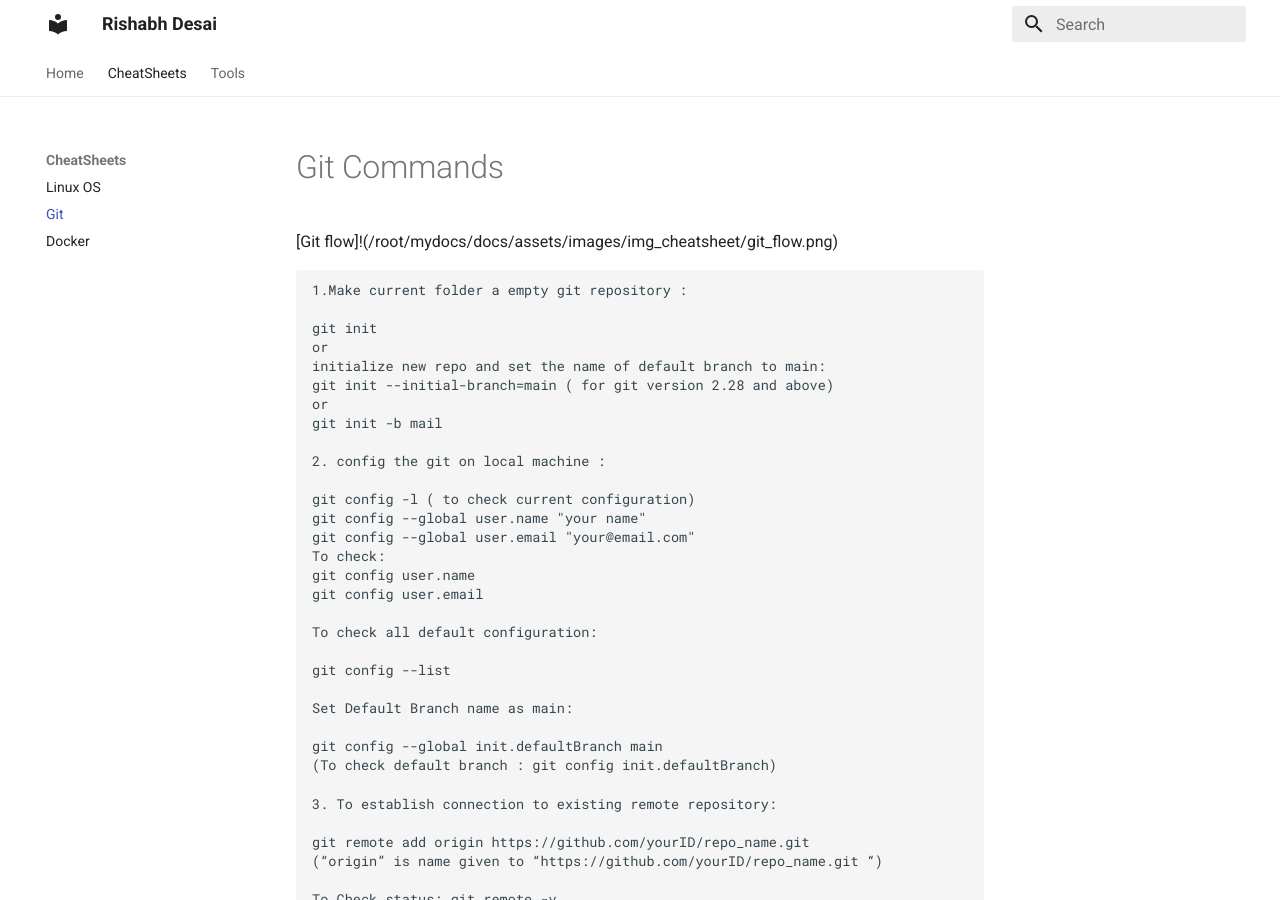
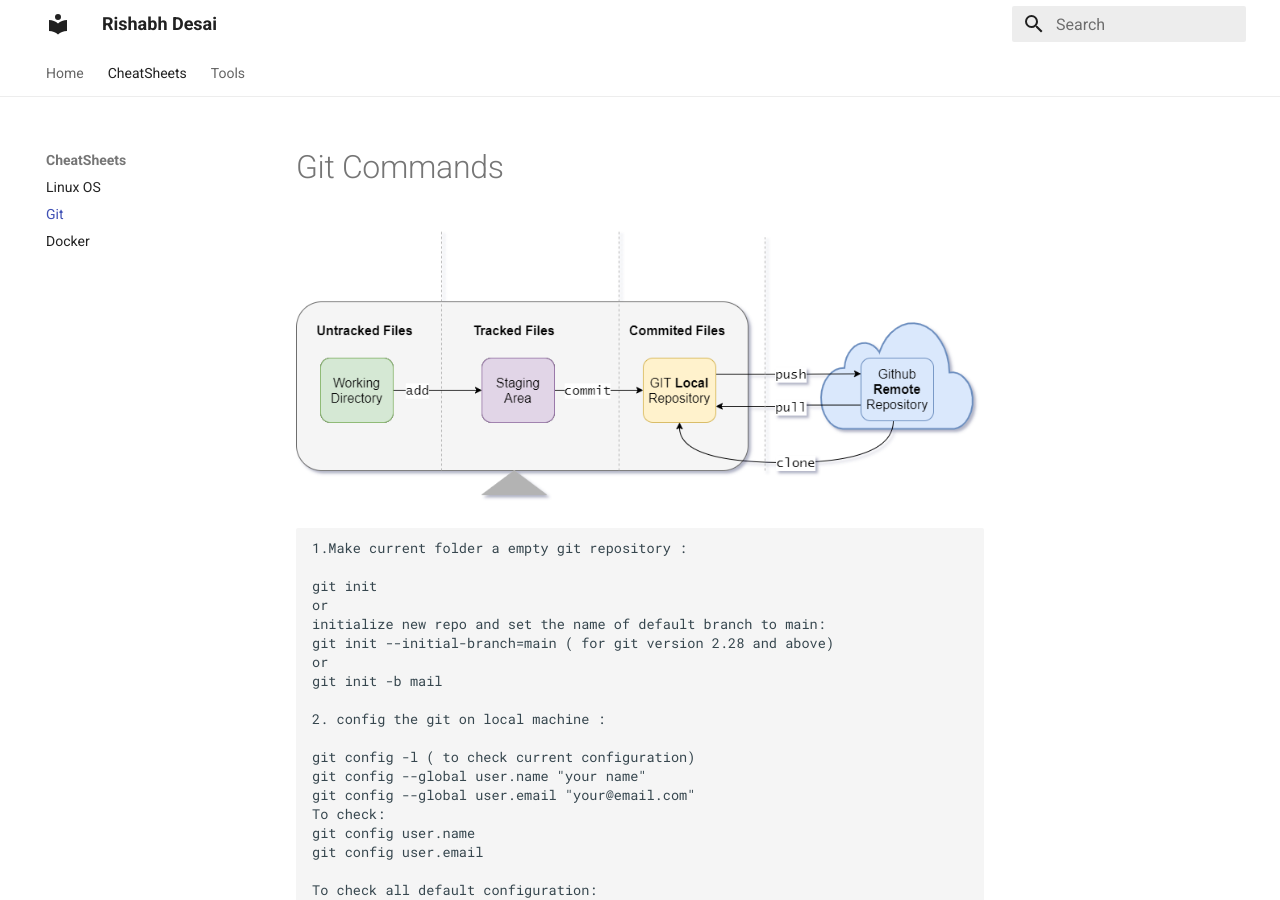
Before and after one commit to rishabdesai/mkdocs-cv, an MkDocs documentation site: the page built from docs/devtools/cheatsheet/git.md, in a window 1280 px wide and 900 px high. Built offline with MkDocs 1.6.1 and Material for MkDocs 9.7.7, drawn with Linux system fonts in a browser that asks for light colours.

````diff
--- a/docs/devtools/cheatsheet/git.md
+++ b/docs/devtools/cheatsheet/git.md
@@ -1,6 +1,7 @@
 # Git Commands
 
-[Git flow]!(/root/mydocs/docs/assets/images/img_cheatsheet/git_flow.png)
+![Git Flow](https://raw.githubusercontent.com/rishabdesai/mkdocs-cv/main/docs/assets/images/img_cheatsheet/git_flow.png)
+
 
 ```git
 1.Make current folder a empty git repository :
````
